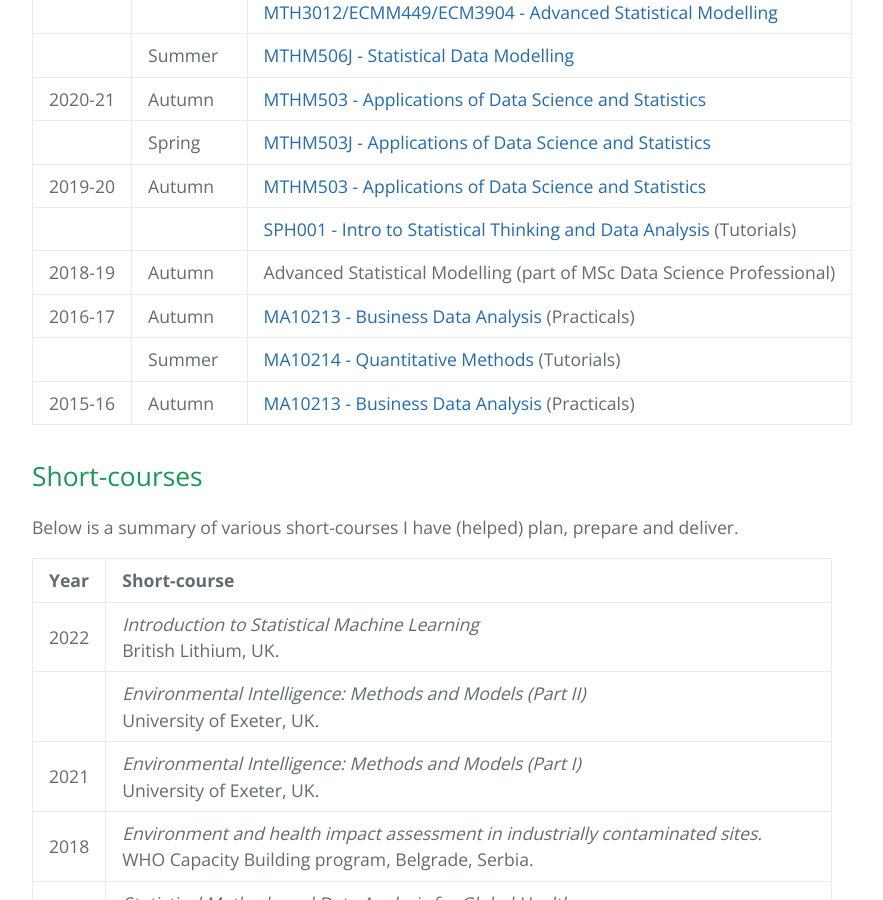
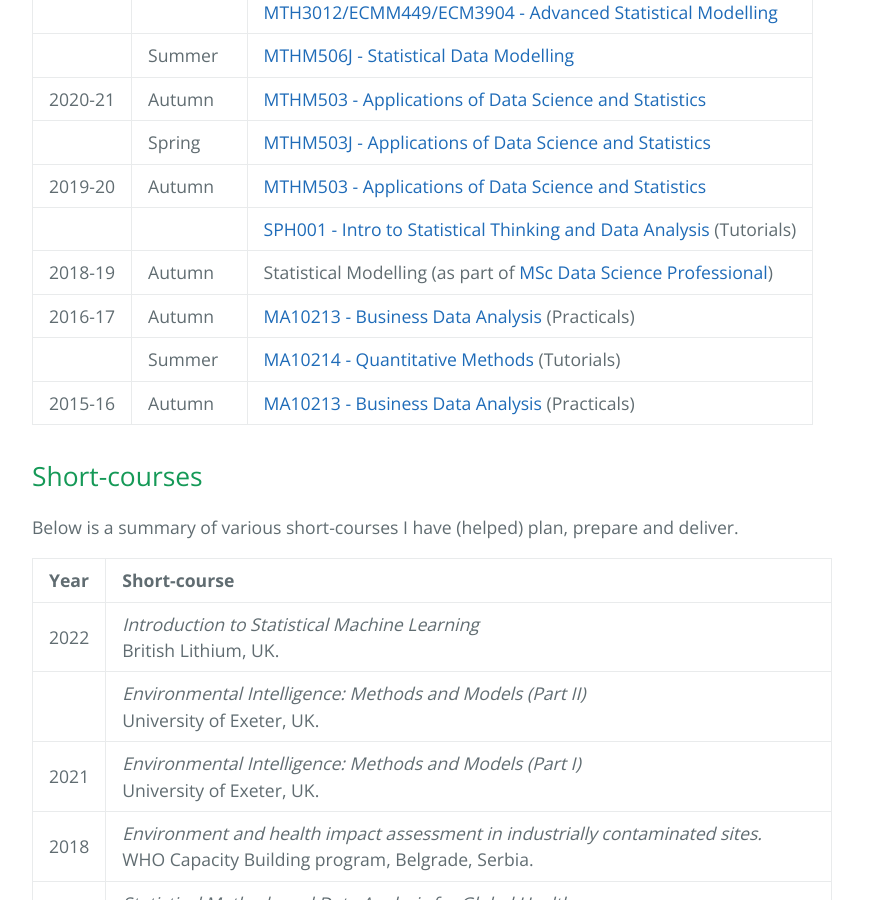
Before and after one commit to matthewllthomas/matthewllthomas.github.io, a Jekyll site: the page built from teaching/index.md, in a window 1280 px wide and 900 px high, scrolled down 911 px. Shown: the whole window, without its empty margins (192-1075 px from the left). Built offline with Jekyll 4.4.1, drawn with Linux system fonts in a browser that asks for light colours; the repository's description, which GitHub fills in, is left out.

Commit message:
Update index.md

```diff
--- a/teaching/index.md
+++ b/teaching/index.md
@@ -23,7 +23,7 @@ Below is a summary of my undergraduate and postgraduate teaching experience.
 |                | Spring       | [MTHM503J - Applications of Data Science and Statistics](https://intranet.exeter.ac.uk/emps/studentinfo/subjects/mathematics/modules/2020/index.php/?moduleCode=MTHM503)  |
 | 2019-20  | Autumn     | [MTHM503 - Applications of Data Science and Statistics](https://intranet.exeter.ac.uk/emps/studentinfo/subjects/mathematics/modules/2019/index.php/?moduleCode=MTHM503)  |
 |                 |                | [SPH001 - Intro to Statistical Thinking and Data Analysis](https://www.google.com/url?sa=t&rct=j&q=&esrc=s&source=web&cd=&ved=2ahUKEwiHgp_z5of5AhVIgFwKHckVD-AQFnoECBEQAQ&url=https%3A%2F%2Fwww.imperial.ac.uk%2Fmedia%2Fimperial-college%2Fmedicine%2Fsph%2Fstudy%2Fmodule-outlines%2Fhda%2FIntro-to-Stat-Thinking-and-Data-Analysis-Module-Outline-2019.20-Updated.docx&usg=AOvVaw3Esow9eU9hUZPlVMXEKyUk)  (Tutorials)     |
-| 2018-19  | Autumn     | Advanced Statistical Modelling (part of MSc Data Science Professional) |
+| 2018-19  | Autumn     | Statistical Modelling (as part of [MSc Data Science Professional](https://www.exeter.ac.uk/study/degreeapprenticeships/programmes/researchscientist/)) |
 | 2016-17  | Autumn     | [MA10213 - Business Data Analysis](https://www.bath.ac.uk/catalogues/2016-2017/ma/MA10213.html)  (Practicals)   |
 |                | Summer    | [MA10214 - Quantitative Methods](https://www.bath.ac.uk/catalogues/2016-2017/ma/MA10214.html) (Tutorials) |
 | 2015-16  | Autumn     | [MA10213 - Business Data Analysis](https://www.bath.ac.uk/catalogues/2015-2016/ma/MA10213.html) (Practicals)   |
```
